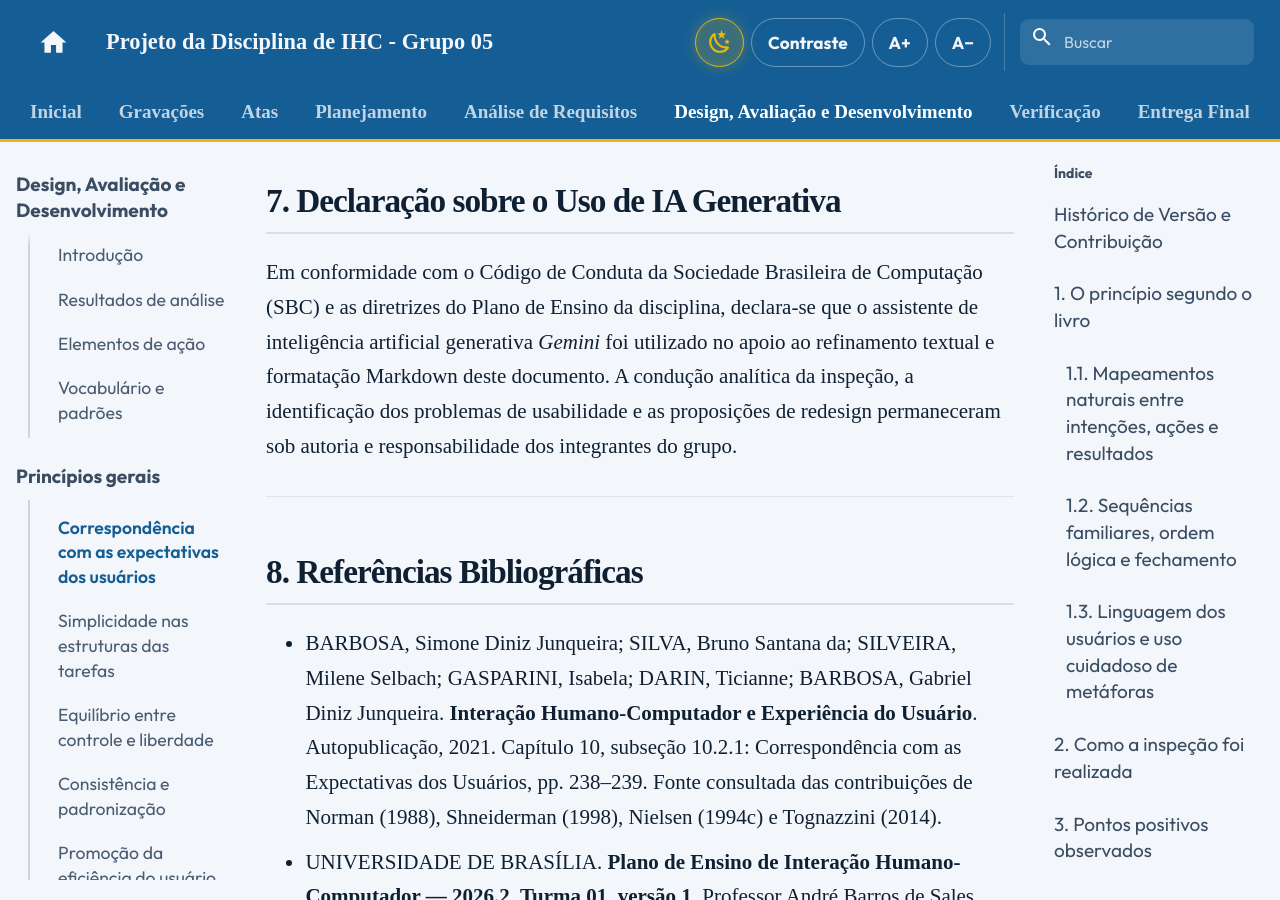
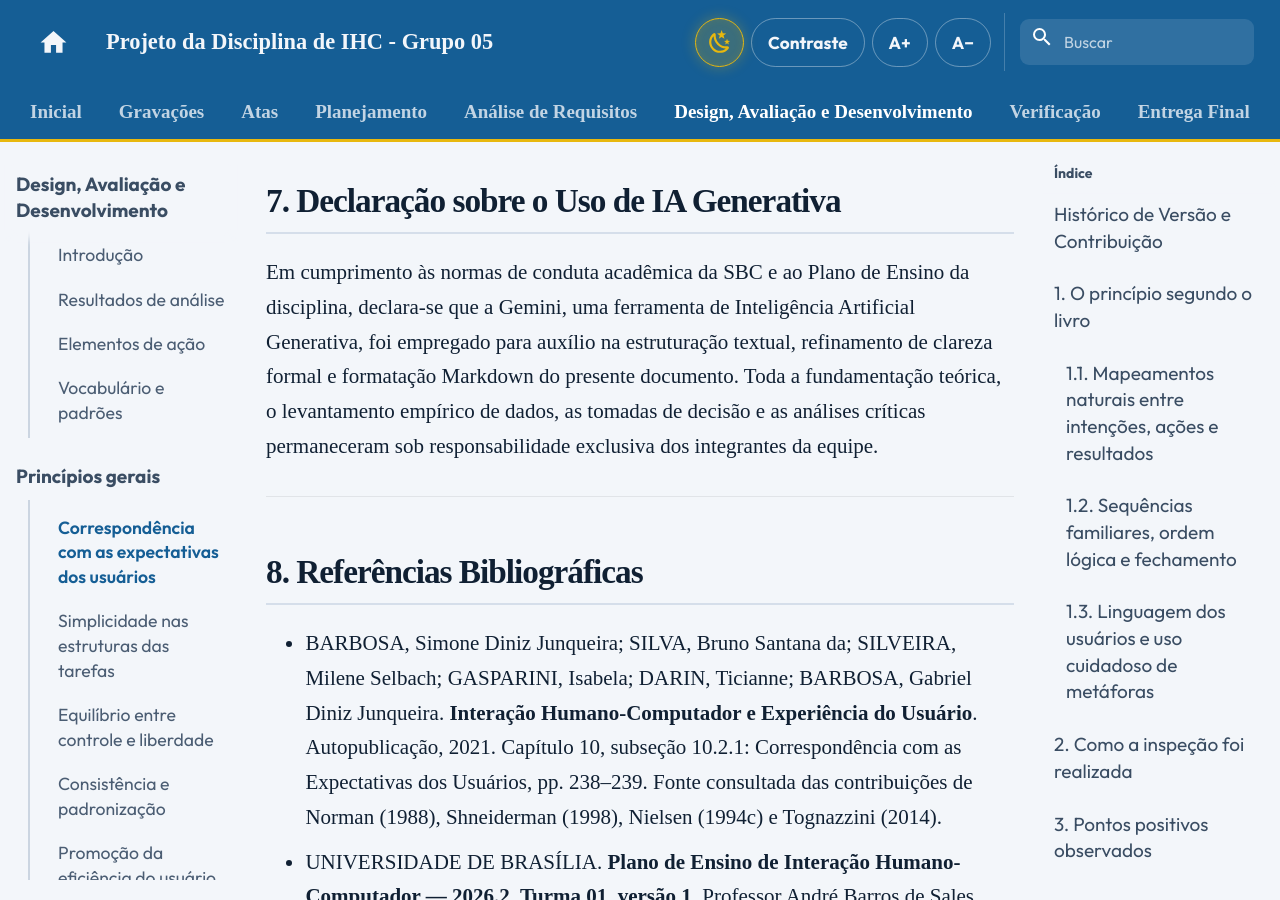
Before and after one commit to Interacao-Humano-Computador/2026.2-Grupo05, an MkDocs documentation site: the page built from docs/analise-de-requisitos/principios-gerais/correspondencia-com-as-expectativas-dos-usuarios.md, in a window 1280 px wide and 900 px high, scrolled down 20919 px. Built offline with MkDocs 1.6.1 and Material for MkDocs 9.7.7, drawn with Linux system fonts in a browser that asks for light colours; comment, search, counter and statistics services are not loaded.

Commit message:
docs: ajusta a declaracao de IA

```diff
--- a/docs/analise-de-requisitos/principios-gerais/correspondencia-com-as-expectativas-dos-usuarios.md
+++ b/docs/analise-de-requisitos/principios-gerais/correspondencia-com-as-expectativas-dos-usuarios.md
@@ -227,7 +227,7 @@ Esse recorte complementa as análises de rótulos, padronização e visibilidade
 
 ## 7. Declaração sobre o Uso de IA Generativa
 
-Em conformidade com o Código de Conduta da Sociedade Brasileira de Computação (SBC) e as diretrizes do Plano de Ensino da disciplina, declara-se que o assistente de inteligência artificial generativa *Gemini* foi utilizado no apoio ao refinamento textual e formatação Markdown deste documento. A condução analítica da inspeção, a identificação dos problemas de usabilidade e as proposições de redesign permaneceram sob autoria e responsabilidade dos integrantes do grupo.
+Em cumprimento às normas de conduta acadêmica da SBC e ao Plano de Ensino da disciplina, declara-se que a Gemini, uma ferramenta de Inteligência Artificial Generativa, foi empregado para auxílio na estruturação textual, refinamento de clareza formal e formatação Markdown do presente documento. Toda a fundamentação teórica, o levantamento empírico de dados, as tomadas de decisão e as análises críticas permaneceram sob responsabilidade exclusiva dos integrantes da equipe.
 
 ---
 
```
